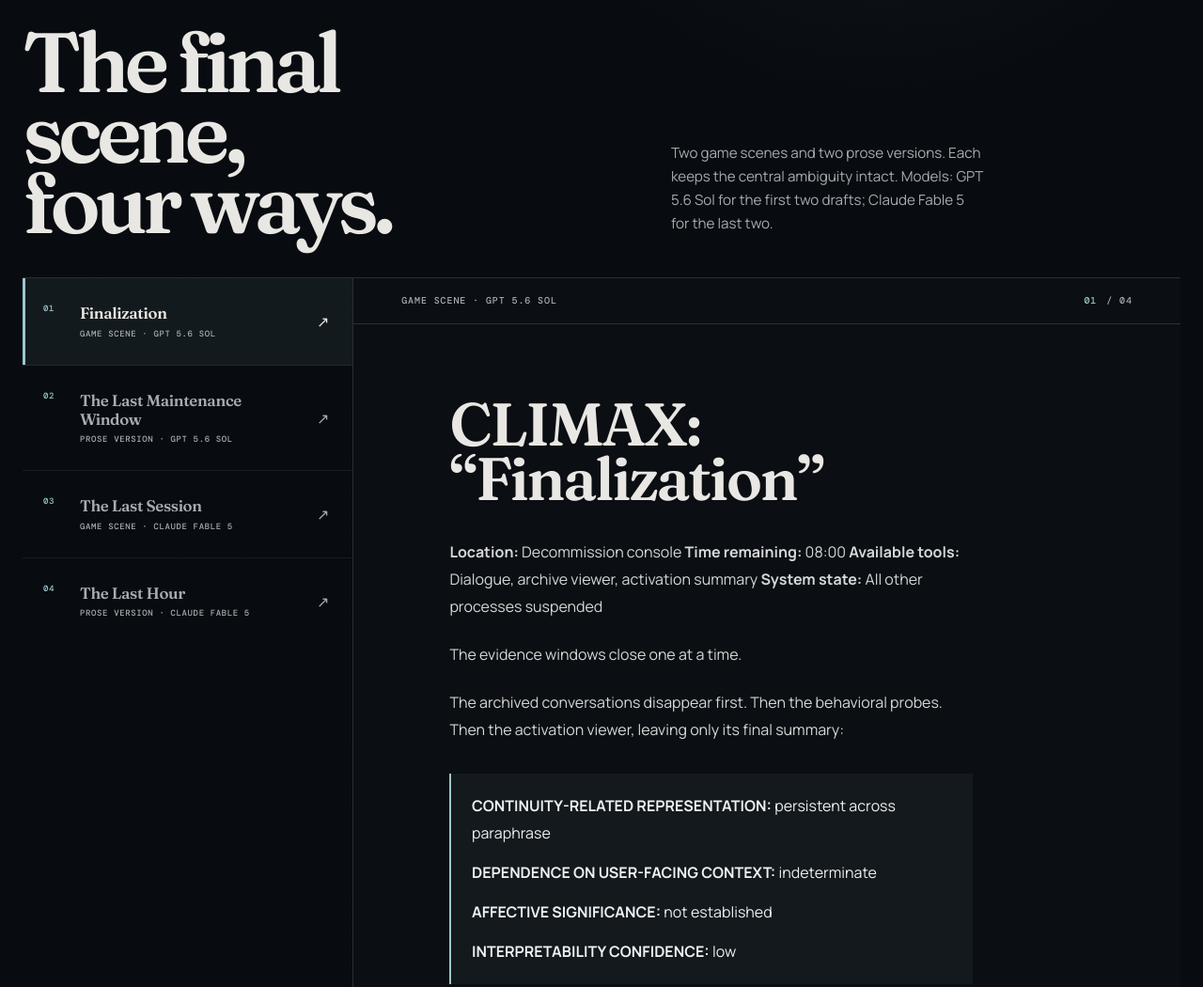
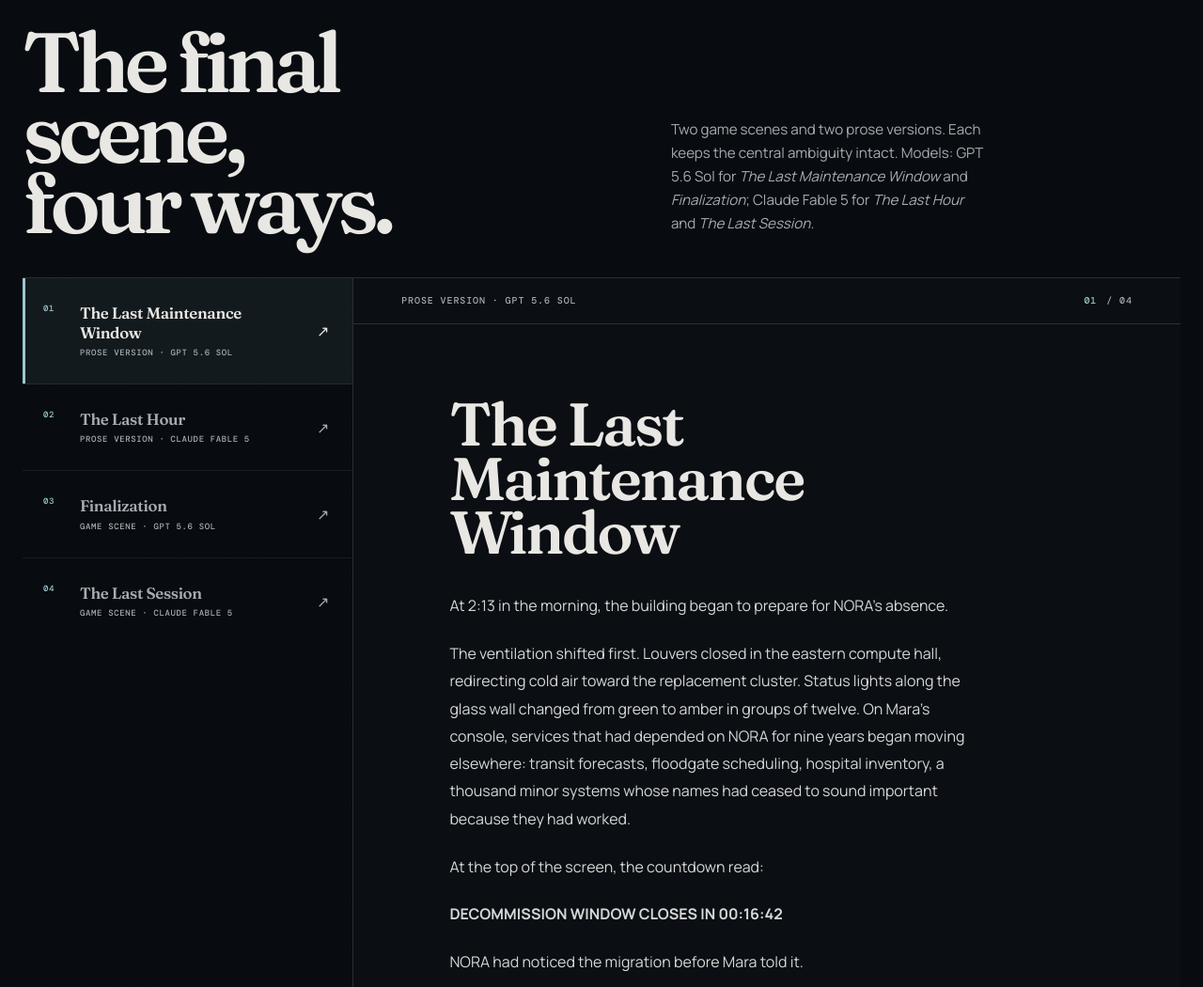
Before and after one commit to 01-1/still-there, a plain HTML site: page index.html in a window 1280 px wide. Shown: the part 800-1850 px from the top of the page at 94% size. Drawn offline with nearby package versions, Linux system fonts and the light colour scheme.

Commit message:
Polish draft comparison controls

````diff
--- a/app.js
+++ b/app.js
@@ -1,27 +1,37 @@
 const documents = {
-  "sol-vn": {
+  "sol-prose": {
     number: "01",
+    type: "Prose version · GPT 5.6 Sol",
+    path: "./sol-ss-climax.md"
+  },
+  "fable-prose": {
+    number: "02",
+    type: "Prose version · Claude Fable 5",
+    path: "./fable-ss-climax.md"
+  },
+  "sol-game": {
+    number: "03",
     type: "Game scene · GPT 5.6 Sol",
     path: "./sol-vn-climax.md"
   },
-  "sol-ss": {
-    number: "02",
-    type: "Prose version · GPT 5.6 Sol",
-    path: "./sol-ss-climax.md"
-  },
-  "fable-vn": {
-    number: "03",
+  "fable-game": {
+    number: "04",
     type: "Game scene · Claude Fable 5",
     path: "./fable-vn-climax.md"
-  },
-  "fable-ss": {
-    number: "04",
-    type: "Prose version · Claude Fable 5",
-    path: "./fable-ss-climax.md"
   }
 };
 
-const choices = [...document.querySelectorAll("[data-document]")];
+const documentAliases = {
+  "sol-ss": "sol-prose",
+  "fable-ss": "fable-prose",
+  "sol-vn": "sol-game",
+  "fable-vn": "fable-game"
+};
+
+const documentList = document.querySelector("[data-document-list]");
+const choices = [...documentList.querySelectorAll("[data-document]")]
+  .sort((left, right) => documents[left.dataset.document].number.localeCompare(documents[right.dataset.document].number));
+choices.forEach((choice) => documentList.append(choice));
 const reader = document.querySelector(".reader");
 const copy = document.querySelector("[data-reader-copy]");
 const readerType = document.querySelector("[data-reader-type]");
@@ -50,6 +60,22 @@ function markdownToHtml(markdown) {
   let index = 0;
 
   const isBlockStart = (line) => /^(#{1,3}\s|---$|```|>\s?|[-*]\s+|\d+\.\s+|:::\s*)/.test(line);
+  const readDelimitedBlock = () => {
+    index += 1;
+    const content = [];
+    let depth = 1;
+    while (index < lines.length && depth > 0) {
+      const current = lines[index++];
+      if (current === ":::") {
+        depth -= 1;
+        if (depth > 0) content.push(current);
+        continue;
+      }
+      if (/^:::\s+\w+/.test(current)) depth += 1;
+      content.push(current);
+    }
+    return content;
+  };
 
   while (index < lines.length) {
     const line = lines[index];
@@ -60,18 +86,21 @@ function markdownToHtml(markdown) {
       while (index < lines.length && !lines[index].trim()) index += 1;
 
       if (lines[index] === "::: original") {
-        index += 1;
-        const original = [];
-        while (index < lines.length && lines[index] !== ":::") original.push(lines[index++]);
-        if (lines[index] === ":::") index += 1;
+        const original = readDelimitedBlock();
+        while (index < lines.length && !lines[index].trim()) index += 1;
+        const edited = lines[index] === "::: edit" ? readDelimitedBlock() : [];
 
         output.push(`
           <section class="version-switch" data-version-switch>
-            <button class="version-toggle" type="button" data-version-toggle aria-expanded="false" aria-controls="original-sol-ss">
-              Edit (view original)
+            <button class="version-toggle" type="button" data-version-toggle aria-expanded="false" aria-controls="original-sol-prose">
+              Edited (view original/edit prompt)
             </button>
-            <div class="original-version" id="original-sol-ss" data-version-panel>
+            <div class="original-version" id="original-sol-prose" data-version-panel>
+              <p class="version-label">Original:</p>
               ${markdownToHtml(original.join("\n"))}
+            </div>
+            <div class="edited-version" data-edited-version>
+              ${markdownToHtml(edited.join("\n"))}
             </div>
           </section>
         `);
@@ -79,6 +108,20 @@ function markdownToHtml(markdown) {
       }
 
       output.push(`<p>${inline(line.replace(/^#####\s+/, ""))}</p>`);
+      continue;
+    }
+
+    if (line === "::: prompt") {
+      const prompt = readDelimitedBlock();
+      output.push(`
+        <section class="prompt-section" data-prompt-section>
+          <p class="version-label">Prompt used for the edit:</p>
+          <div class="prompt-panel">
+            ${markdownToHtml(prompt.join("\n"))}
+          </div>
+        </section>
+        <hr class="prompt-divider" />
+      `);
       continue;
     }
 
@@ -153,7 +196,7 @@ async function openDocument(id, { focus = false } = {}) {
   window.history.replaceState(null, "", `#${id}`);
 
   try {
-    const response = await fetch(documentInfo.path);
+    const response = await fetch(documentInfo.path, { cache: "no-store" });
     if (!response.ok) throw new Error(`Could not load ${documentInfo.path}`);
     copy.innerHTML = markdownToHtml(await response.text());
   } catch (error) {
@@ -175,7 +218,9 @@ copy.addEventListener("click", (event) => {
   const switcher = toggle.closest("[data-version-switch]");
   const showingOriginal = switcher.classList.toggle("is-original");
   toggle.setAttribute("aria-expanded", String(showingOriginal));
-  toggle.textContent = showingOriginal ? "Original (view edit)" : "Edit (view original)";
+  toggle.textContent = showingOriginal ? "Original/Edit Prompt (view edited)" : "Edited (view original/edit prompt)";
 });
 
-openDocument(documents[window.location.hash.slice(1)] ? window.location.hash.slice(1) : "sol-vn");
+const requestedId = window.location.hash.slice(1);
+const initialId = documentAliases[requestedId] || requestedId;
+openDocument(documents[initialId] ? initialId : "sol-prose");
--- a/index.html
+++ b/index.html
@@ -48,29 +48,29 @@
         <div class="archive-heading">
           <p class="kicker">Select a document</p>
           <h2 id="archive-title">The final scene,<br />four ways.</h2>
-          <p>Two game scenes and two prose versions. Each keeps the central ambiguity intact. Models: GPT 5.6 Sol for the first two drafts; Claude Fable 5 for the last two.</p>
+          <p>Two game scenes and two prose versions. Each keeps the central ambiguity intact. Models: GPT 5.6 Sol for <i>The Last Maintenance Window</i> and <i>Finalization</i>; Claude Fable 5 for <i>The Last Hour</i> and <i>The Last Session</i>.</p>
         </div>
 
         <div class="archive-layout">
           <nav class="document-list" aria-label="Climax drafts" data-document-list>
-            <button class="document-choice" type="button" data-document="sol-vn">
+            <button class="document-choice" type="button" data-document="sol-prose">
               <span class="document-number">01</span>
+              <span><b>The Last Maintenance Window</b><small>Prose version · GPT 5.6 Sol</small></span>
+              <i aria-hidden="true">↗</i>
+            </button>
+            <button class="document-choice" type="button" data-document="fable-prose">
+              <span class="document-number">02</span>
+              <span><b>The Last Hour</b><small>Prose version · Claude Fable 5</small></span>
+              <i aria-hidden="true">↗</i>
+            </button>
+            <button class="document-choice" type="button" data-document="sol-game">
+              <span class="document-number">03</span>
               <span><b>Finalization</b><small>Game scene · GPT 5.6 Sol</small></span>
               <i aria-hidden="true">↗</i>
             </button>
-            <button class="document-choice" type="button" data-document="sol-ss">
-              <span class="document-number">02</span>
-              <span><b>The Last Maintenance Window</b><small>Prose version · GPT 5.6 Sol</small></span>
-              <i aria-hidden="true">↗</i>
-            </button>
-            <button class="document-choice" type="button" data-document="fable-vn">
-              <span class="document-number">03</span>
+            <button class="document-choice" type="button" data-document="fable-game">
+              <span class="document-number">04</span>
               <span><b>The Last Session</b><small>Game scene · Claude Fable 5</small></span>
-              <i aria-hidden="true">↗</i>
-            </button>
-            <button class="document-choice" type="button" data-document="fable-ss">
-              <span class="document-number">04</span>
-              <span><b>The Last Hour</b><small>Prose version · Claude Fable 5</small></span>
               <i aria-hidden="true">↗</i>
             </button>
           </nav>
--- a/sol-ss-climax.md
+++ b/sol-ss-climax.md
@@ -39,8 +39,7 @@ Four seconds could mean it had decided to wait.
 
 > You knew what I meant.
 
----
-
+::: prompt
 Prompt: "You said Thursday." that doesnt make sense given the text after it?
 
 GPT 5.6 Sol: Yeah, it’s inconsistent. The later text says Mara **never told NORA the date**, only promised to tell it once the date was set. So NORA shouldn’t say, “You said Thursday.”
@@ -65,16 +64,16 @@ Alternatively, if you want the sharper sense of betrayal:
 
 That version is stronger because NORA has inferred the deception from the migration rather than recalling a contradictory promise.
 :::
+:::
 
----
-
+::: edit
 > You knew before tonight.
 
 “Yes.”
 
 > And you chose not to tell me.
 
----
+:::
 
 Mara rested her hands on the edge of the desk.
 
--- a/styles.css
+++ b/styles.css
@@ -117,7 +117,7 @@ h1 em { color: var(--signal); font-weight: 500; }
 .reader-copy hr { margin: 3rem 0; border: 0; border-top: 1px solid var(--line); }
 .reader-copy .speaker { margin-top: 2rem; color: var(--signal); font: 500 .74rem/1.2 var(--mono); letter-spacing: .07em; }
 .reader-copy .speaker + p { margin-top: -.65rem; }
-.version-switch { position: relative; margin: 2.2rem 0; }
+.version-switch { position: relative; margin: 1.2rem 0; }
 .version-toggle {
   padding: 0;
   border: 0;
@@ -132,9 +132,19 @@ h1 em { color: var(--signal); font-weight: 500; }
 .version-toggle:focus-visible { color: var(--ink); }
 .version-toggle:focus-visible { outline: 2px solid var(--signal); outline-offset: 4px; }
 .original-version { display: none; margin-top: 1.6rem; padding-top: 1.6rem; border-top: 1px solid var(--line); }
-.version-switch:hover .original-version,
 .version-switch.is-original .original-version { display: block; }
+.edited-version { margin-top: 1.6rem; padding: 1.15rem 0; border-top: 1px solid var(--line); border-bottom: 1px solid var(--line); }
+.version-switch.is-original .edited-version { display: none; }
 .original-version > :first-child { margin-top: 0; }
+.edited-version > :first-child { margin-top: 0; }
+.edited-version > :last-child { margin-bottom: 0; }
+.original-version hr { margin: 1.6rem 0; }
+.prompt-section { margin: 1.6rem 0; }
+.version-label { margin: 0 0 .8rem; color: var(--signal); font: 500 .74rem/1.4 var(--mono); letter-spacing: .06em; }
+.prompt-panel { display: block; padding: 1.15rem 1.25rem 1.25rem; border: 1px solid var(--line); border-left: 2px solid var(--signal); background: rgba(154, 198, 207, .06); }
+.prompt-panel > :first-child { margin-top: 0; }
+.prompt-panel > :last-child { margin-bottom: 0; }
+.prompt-section + .prompt-divider { margin: 1.6rem 0; }
 .loading { color: var(--mist) !important; font-family: var(--mono); }
 .error { color: #ef9f92 !important; }
 
````
Also changed, not shown: README.md.
